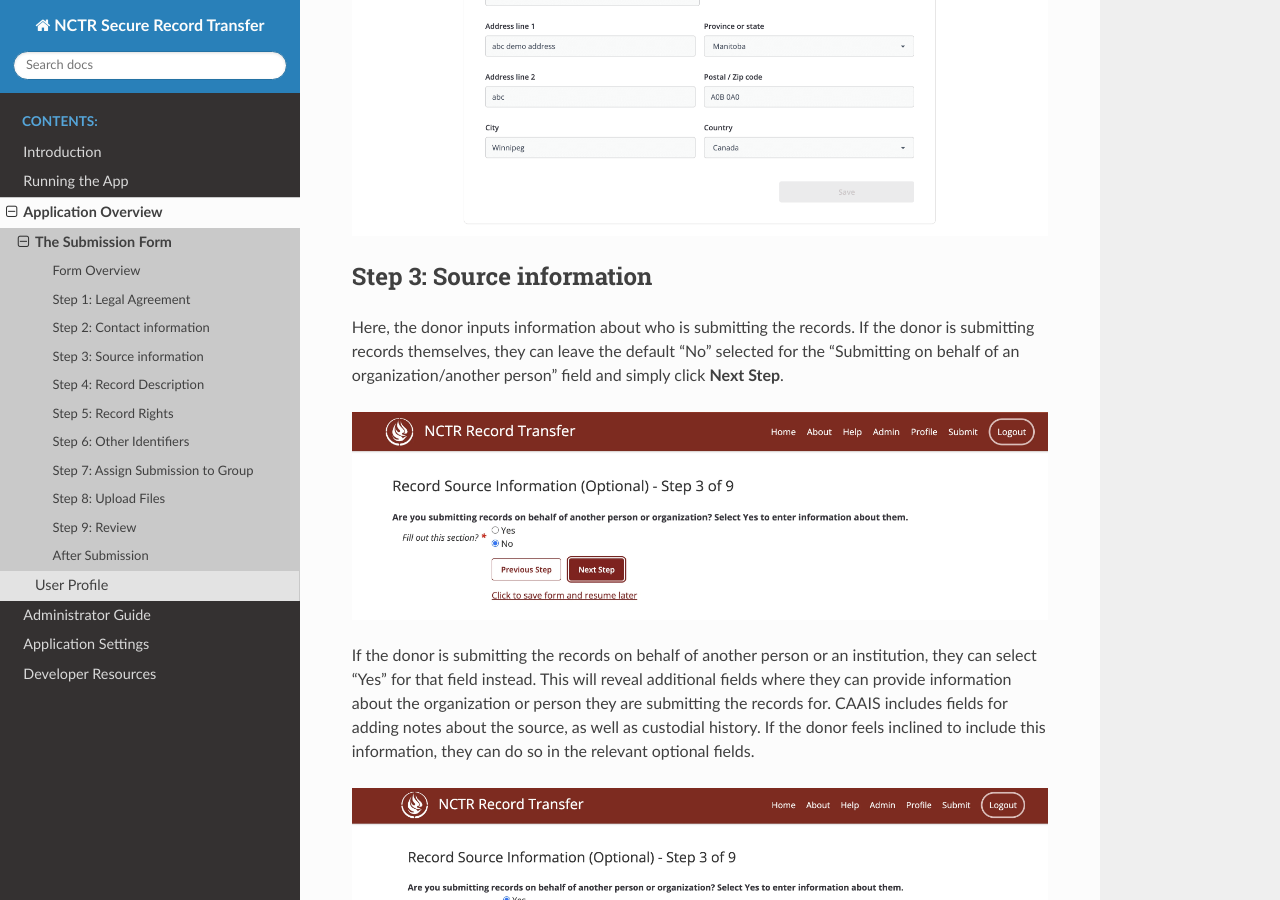
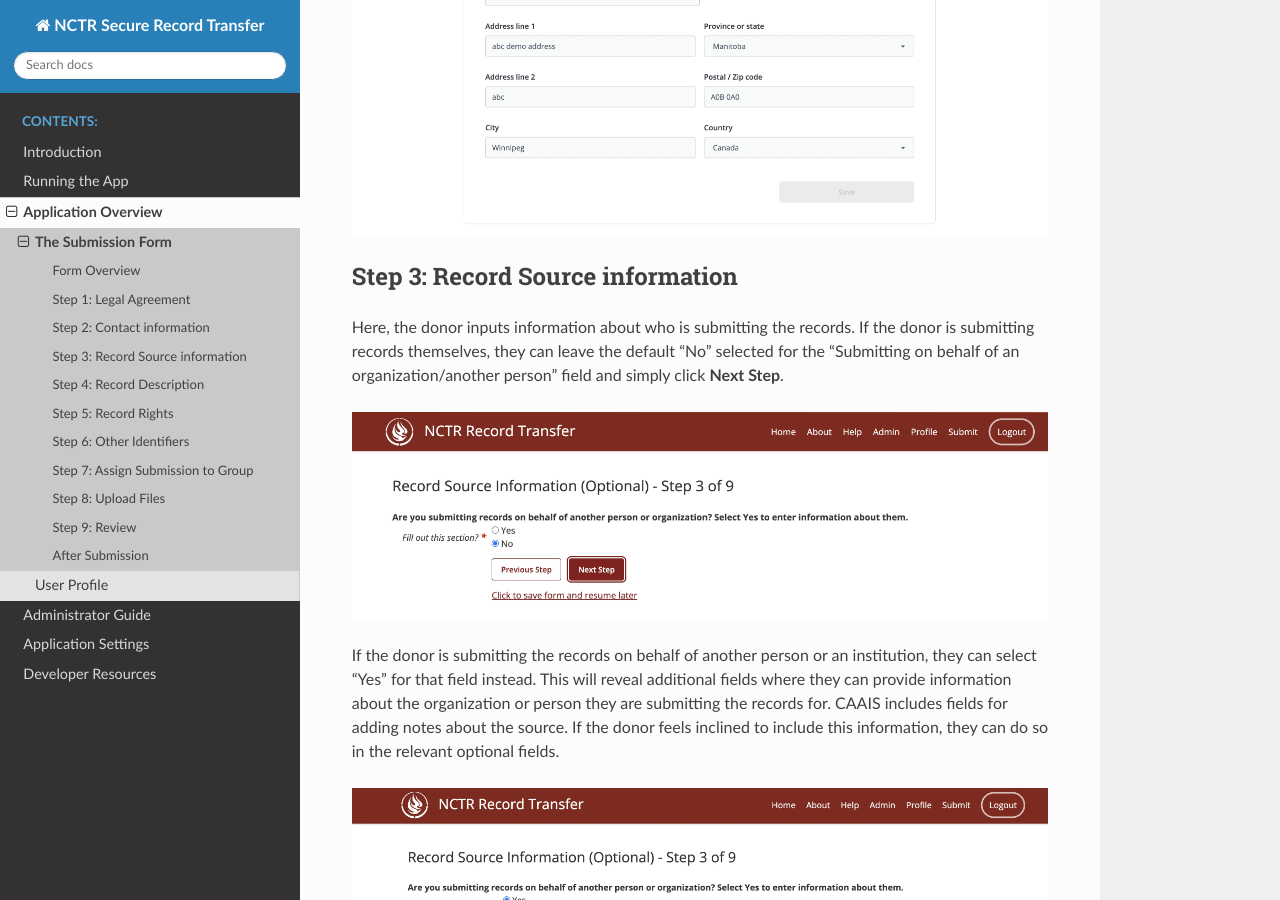
Before and after one commit to NationalCentreTruthReconciliation/Secure-Record-Transfer, a Sphinx documentation site: the page built from docs/application_overview/submission-form.rst, in a window 1280 px wide and 900 px high, scrolled down 3554 px. Built offline with Sphinx 7.4.7 and the Read the Docs theme 3.1.0, drawn with Linux system fonts in a browser that asks for light colours.

Commit message:
Update docs for tep 3 by removing reference of field custodial history

```diff
--- a/docs/application_overview/submission-form.rst
+++ b/docs/application_overview/submission-form.rst
@@ -79,7 +79,7 @@
     :alt: Contact information section on the profile page
 
 
-Step 3: Source information
+Step 3: Record Source information
 ##########################
 
 Here, the donor inputs information about who is submitting the records. If the donor is submitting
@@ -92,7 +92,7 @@
 If the donor is submitting the records on behalf of another person or an institution, they can
 select "Yes" for that field instead. This will reveal additional fields where they can provide
 information about the organization or person they are submitting the records for. CAAIS includes
-fields for adding notes about the source, as well as custodial history. If the donor feels inclined
+fields for adding notes about the source. If the donor feels inclined
 to include this information, they can do so in the relevant optional fields.
 
 .. image:: images/submission_step_3_on_behalf.webp
```
